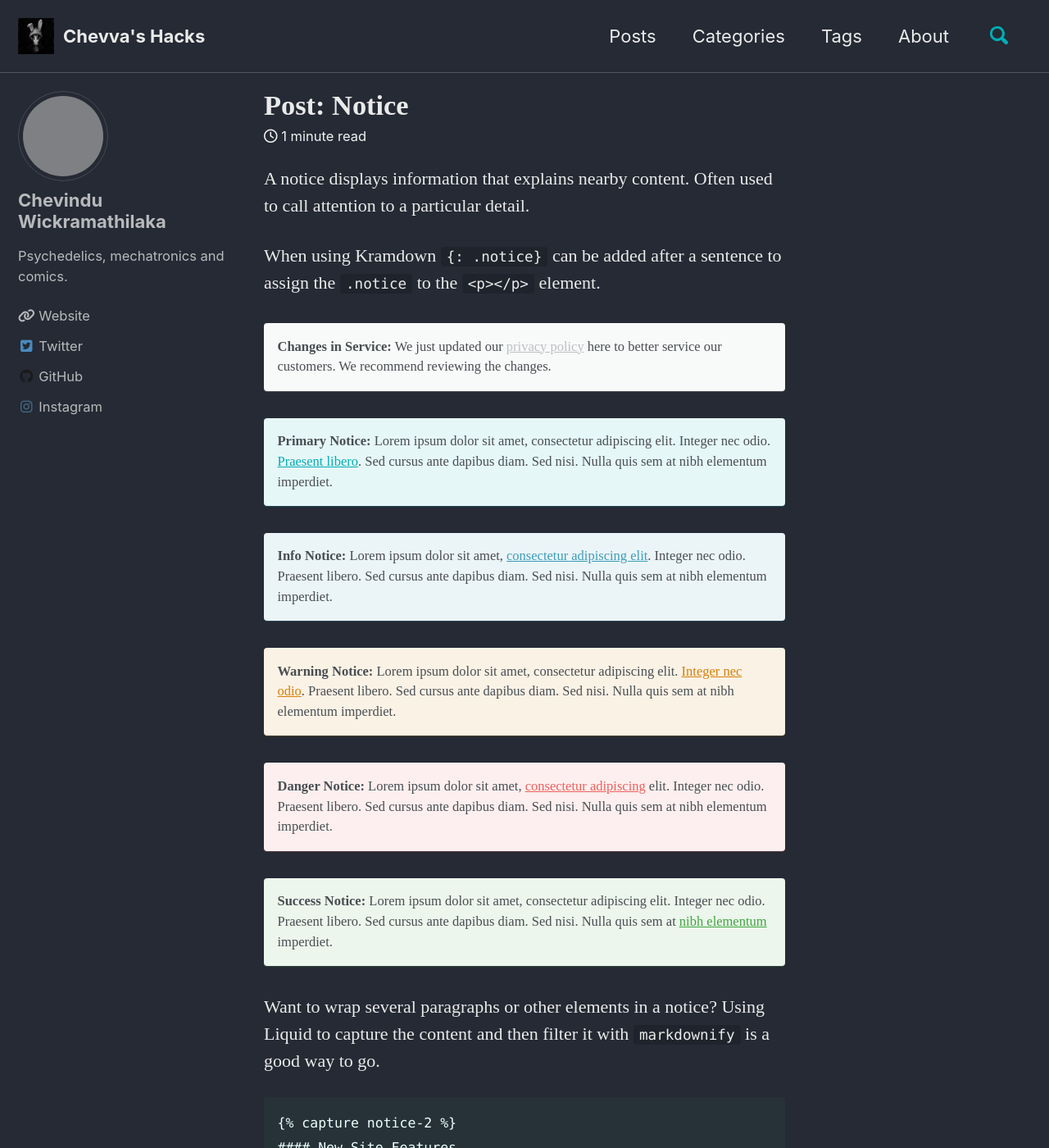
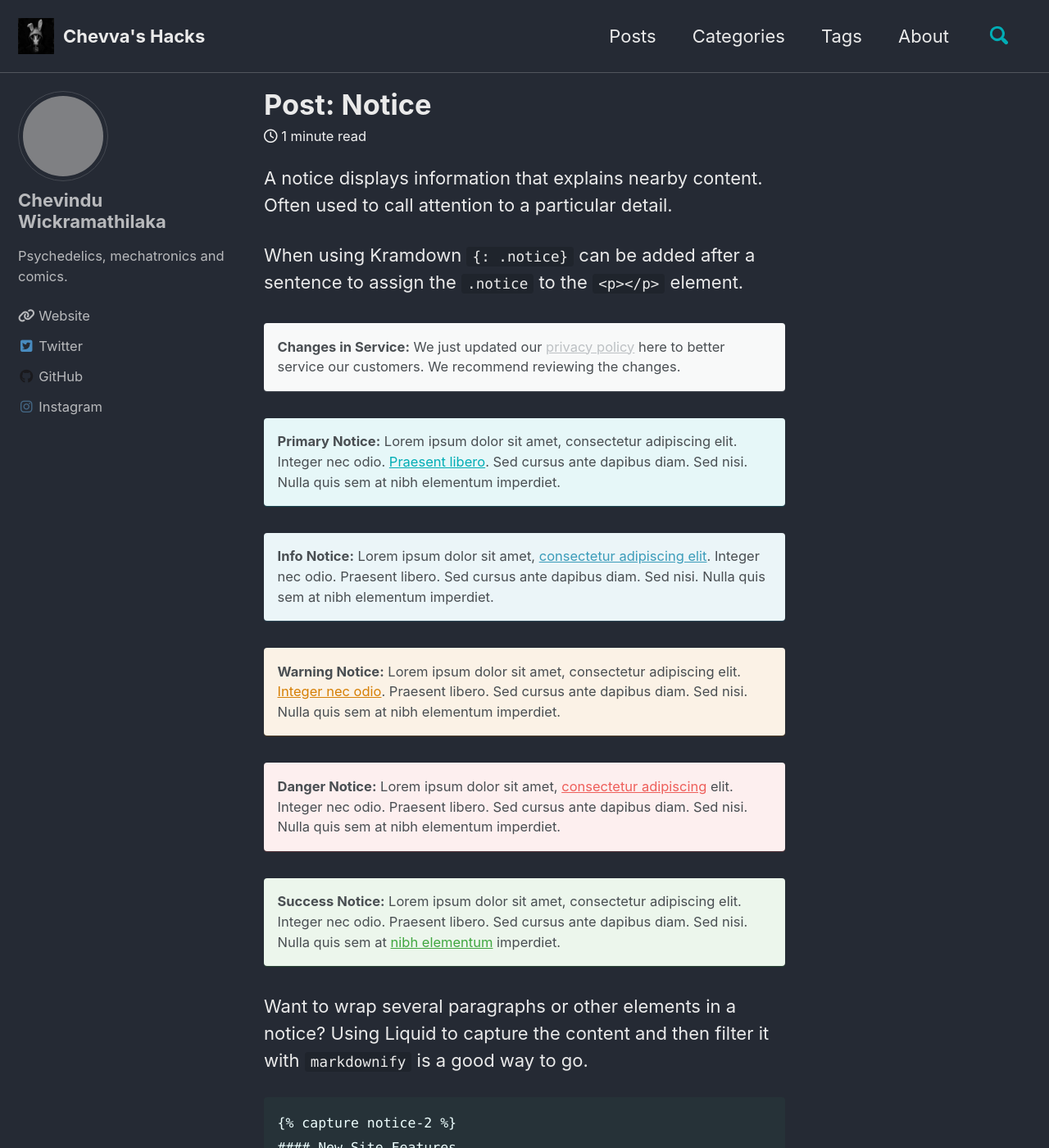
Before and after one commit to Chevindu/Chevindu.github.io, a Jekyll site: the page built from _posts/2010-02-05-post-notice.md, in a window 1280 px wide and 1400 px high. Shown: the whole window at 82% size. Built offline with Jekyll 4.4.1, drawn with Linux system fonts in a browser that asks for light colours; cached includes are drawn as plain includes; nearby versions of some CDN libraries; some web fonts are replaced; grey boxes are pictures that could not be loaded.

```diff
--- a/_sass/minimal-mistakes/_variables.scss
+++ b/_sass/minimal-mistakes/_variables.scss
@@ -13,7 +13,7 @@ $paragraph-indent: false !default; // true, false (default)
 $indent-var: 1.3em !default;
 
 /* system typefaces */
-$serif: Georgia, Times, serif !default;
+$serif: 'Abhaya Libre', Georgia, Times, serif !default;
 $sans-serif: -apple-system, BlinkMacSystemFont, "Roboto", "Segoe UI",
   "Helvetica Neue", "Lucida Grande", Arial, sans-serif !default;
 $monospace: Monaco, Consolas, "Lucida Console", monospace !default;
@@ -30,8 +30,8 @@ $calisto: "Calisto MT", serif !default;
 $garamond: Garamond, serif !default;
 $abhaya: 'Abhaya Libre', serif !default;
 
-$global-font-family: $abhaya !default;
-$header-font-family: $abhaya !default;
+$global-font-family: $sans-serif !default;
+$header-font-family: $sans-serif !default;
 $caption-font-family: $serif !default;
 
 /* type scale */
```
